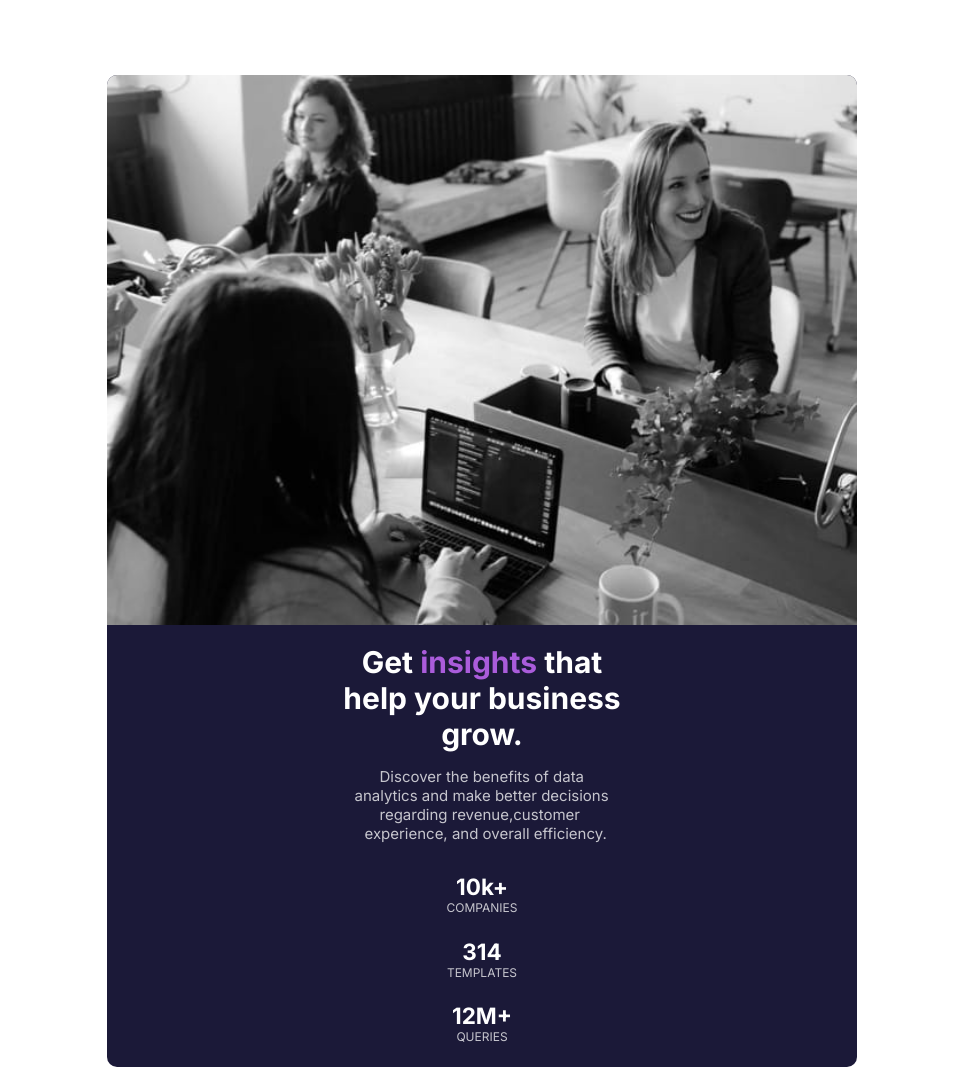
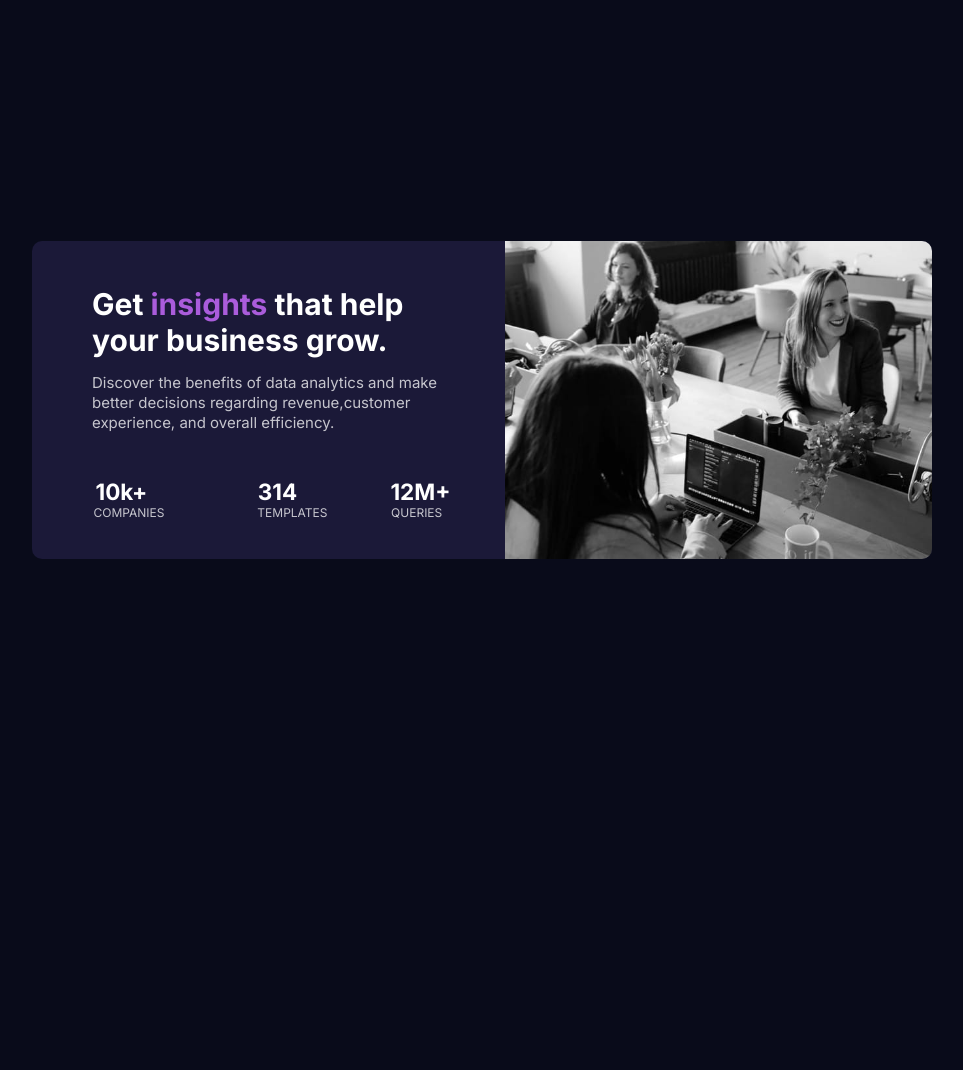
Before and after one commit to PiperRc/Stats-Preview-Card, a plain HTML site: page index.html in a window 1280 px wide. Shown: the whole page, without its empty margins (158-1121 px from the left). After the commit the page ends 800 px from the top, so only its background shows below. Drawn offline with Linux system fonts and the light colour scheme.

Commit message:
Update style.css

```diff
--- a/style.css
+++ b/style.css
@@ -22,53 +22,42 @@ html {
 body {
     display: flex;
     justify-content: center;
-    /* align-items: center; */
-    min-height: 100vh;
-    padding-top:5rem;
+    min-height:100vh;
+    align-items: center;
+    padding-top: 5rem;
     padding-bottom: 5rem;
+    background-color: var(--main-background);
 }
 
 .container {
     width: 90%;
-    max-width: 750px;
-    /* border: 1px solid var(--accent); */
+    max-width: 900px;
     background-color: var(--card-background);
     border-top-right-radius: 10px;
     border-top-left-radius: 10px;
     border-bottom-left-radius: 10px;
     border-bottom-right-radius: 10px;
-
 }
 
-/* .image {
-   border-top-right-radius: 10px;
-  background-color: var(--accent);
-}  */
-
 img {
-    /* display:block; */
     width: 100%;
     border-top-left-radius: 10px;
     border-top-right-radius: 10px;
     padding-bottom: 1rem;
-    color:var(--accent)
-
+    color: var(--accent)
 }
 
 .header {
     text-align: center;
-
-    width: 100%;
     display: flex;
     justify-content: center;
     padding-bottom: 1rem;
-
 }
 
 .header h1 {
     font-size: 2rem;
     width: 20rem;
-    color:var(--main-heading);
+    color: var(--main-heading);
 
 }
 
@@ -77,7 +66,6 @@ img {
 }
 
 .paragraph {
-    width: 100%;
     display: flex;
     justify-content: center;
     padding-bottom: 2rem;
@@ -85,7 +73,7 @@ img {
 
 .paragraph p {
     width: 17rem;
-    color:var(--main-paragraph);
+    color: var(--main-paragraph);
 }
 
 .line-1,
@@ -103,23 +91,99 @@ img {
     display: flex;
     flex-direction: column;
     align-items: center;
-    padding-bottom: 1.5rem;
+    padding-bottom: 1.8rem;
 
 }
 
 .companies-section h2,
 .templates-section h2,
-.queries-section h2{
-    color:var(--main-heading);
+.queries-section h2 {
+    color: var(--main-heading);
 }
 
 .companies-section p,
 .templates-section p,
-.queries-section p{
+.queries-section p {
     font-size: 0.8rem;
-    color:var(--main-paragraph)
+    color: var(--main-paragraph)
 }
 
-.queries-section{
+
+@media screen and (min-width:900px){
+
+    body{
+        padding:0;
+        align-items:center;
+
+    }
+
+.container{
+    display:flex;
+    flex-direction: row-reverse;
+}
+
+.section-1{
+    width: 50%;
+}
+.section-2{
+    width:50%;
+}
+img{
+    border-top-left-radius: 0;
+    border-bottom-right-radius: 10px;
+    padding:0;
+    padding-left:1.5rem;
+    height:100%;
+    filter: grayscale(100%);
+    color:var(--accent);
+}
+
+.header{
+    display:block;
+    text-align: left;
 
 }
+.header h1{
+  width: 25rem;
+  padding-top: 3rem;
+  font-size: 2rem;
+  padding-left:4rem;
+}
+
+
+.paragraph{
+    display: block;
+}
+.paragraph p{
+    width:fit-content;
+    line-height:20px;
+    padding-left:4rem;
+    font-size: 15px;
+    padding-bottom:1rem;
+
+}
+.paragraph span{
+    padding:0;
+}
+
+.companies-section,
+.templates-section,
+.queries-section{
+    padding:0;
+}
+.statistics{
+    display:flex;
+    justify-content: space-around;
+    padding-left: 1rem;
+}
+.companies-section p{
+    padding-left: 1rem;
+}
+.templates-section p{
+    padding-left: 2rem;
+}
+.queries-section p{
+    padding-right: .5rem;
+}
+
+}
```
